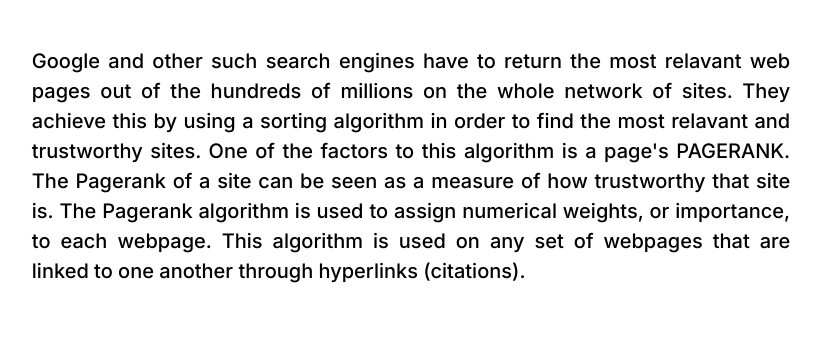
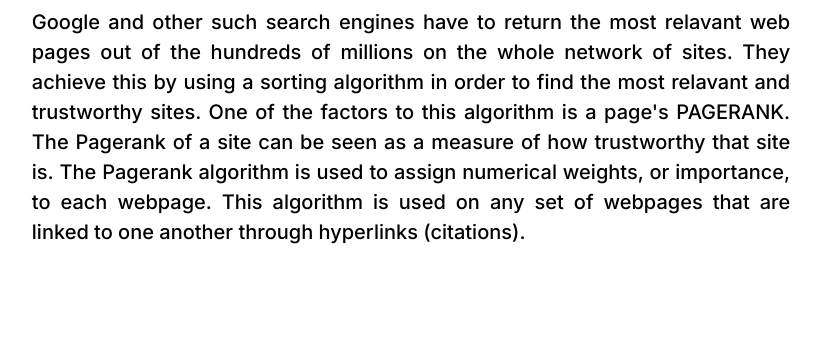
Before and after one commit to jamesyu30/pagerank, a plain HTML site: page App/index.html in a window 1280 px wide. Shown: the part 169-510 px from the top of the page, without its empty margins (229-1050 px from the left). Drawn offline with Linux system fonts and the light colour scheme; files whose address does not match are found by name; a web font is replaced by a local one.

Commit message:
changed some css

```diff
--- a/App/mystyle.css
+++ b/App/mystyle.css
@@ -6,9 +6,10 @@
 
 p {
   font-family: "Inter";
-  padding-top: 27px;
+  padding-top: 20px;
   font-size: 20px;
   line-height: 1.5;
+  margin-top: 2px;
 }
 
 .sub{
@@ -35,6 +36,7 @@ h1 {
 h3{
   font-size: 34px;
   text-align: left;
+  margin-bottom: 0px;
 }
 
 body::-webkit-scrollbar {
```
